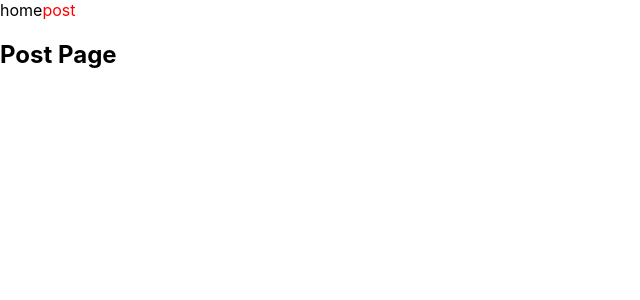
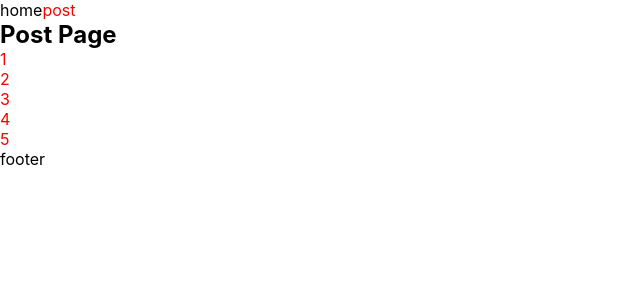
Before and after one commit to fall-vacation/front, a Next.js app: page /post in a window 1280 px wide. Shown: the top 300 px of the page, without its empty margins (0-640 px from the left). Built offline with nearby package versions, Linux system fonts and the light colour scheme.

Commit message:
Layout 추가

```diff
--- /dev/null
+++ b/components/Layout,.tsx
@@ -0,0 +1,26 @@
+import React from 'react';
+import Header from '../components/Header';
+import Head from 'next/head';
+import { NextComponentType } from 'next';
+
+type AppLayoutProps = {
+  children: React.ReactNode;
+};
+
+const Layout = ({ children }: AppLayoutProps) => {
+  return (
+    <>
+      <Head>
+        <title>Create Next App</title>
+        <meta name='description' content='Generated by create next app' />
+        <link rel='icon' href='/favicon.ico' />
+      </Head>
+
+      <Header />
+      <div>{children}</div>
+      <footer>footer</footer>
+    </>
+  );
+};
+
+export default Layout;
--- a/pages/_app.tsx
+++ b/pages/_app.tsx
@@ -1,8 +1,13 @@
-import '../styles/globals.css'
-import type { AppProps } from 'next/app'
+import '../styles/globals.css';
+import type { AppProps } from 'next/app';
+import Layout from '../components/Layout,';
 
 function MyApp({ Component, pageProps }: AppProps) {
-  return <Component {...pageProps} />
+  return (
+    <Layout>
+      <Component {...pageProps} />
+    </Layout>
+  );
 }
 
-export default MyApp
+export default MyApp;
--- a/pages/post/index.tsx
+++ b/pages/post/index.tsx
@@ -12,15 +12,24 @@ const Post = ({ posts }: any) => {
         <title>Post Page</title>
       </Head>
 
-      <Header />
-
       <main>
         <h2>Post Page</h2>
+
         <ul>
-          {posts?.map((post: any, index: number) => {
-            return <div key={index}>{post.id}</div>;
-          })}
+          <li>1</li>
+          <li>2</li>
+          <li>3</li>
+          <li>4</li>
+          <li>5</li>
         </ul>
+
+        <style jsx>{`
+          ul {
+          }
+          ul > li {
+            color: red;
+          }
+        `}</style>
       </main>
     </div>
   );
--- a/styles/globals.css
+++ b/styles/globals.css
@@ -11,8 +11,14 @@ a {
   text-decoration: none;
 }
 
+ul,
+li {
+  list-style: none;
+}
 * {
   box-sizing: border-box;
+  margin: 0;
+  padding: 0;
 }
 
 @media (prefers-color-scheme: dark) {
```
Also changed, not shown: pages/index.tsx (+12 -60 lines).
